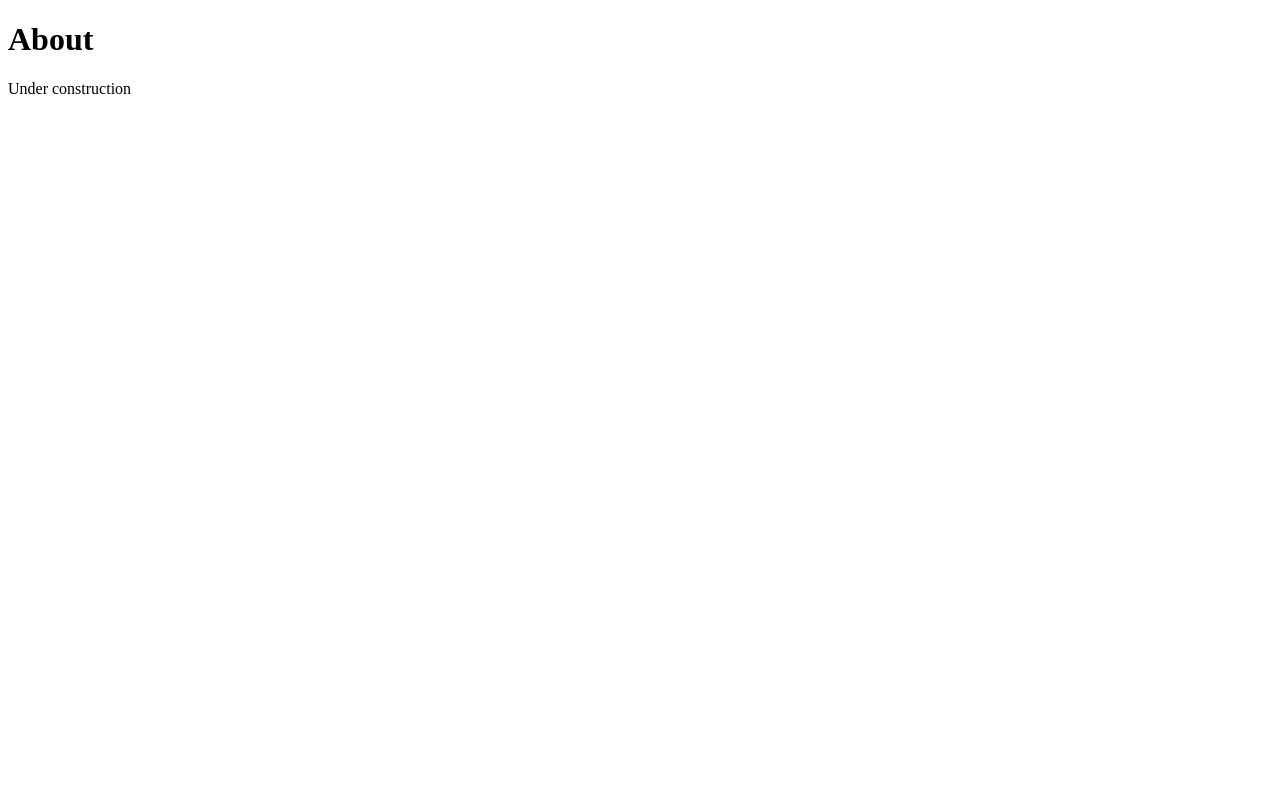
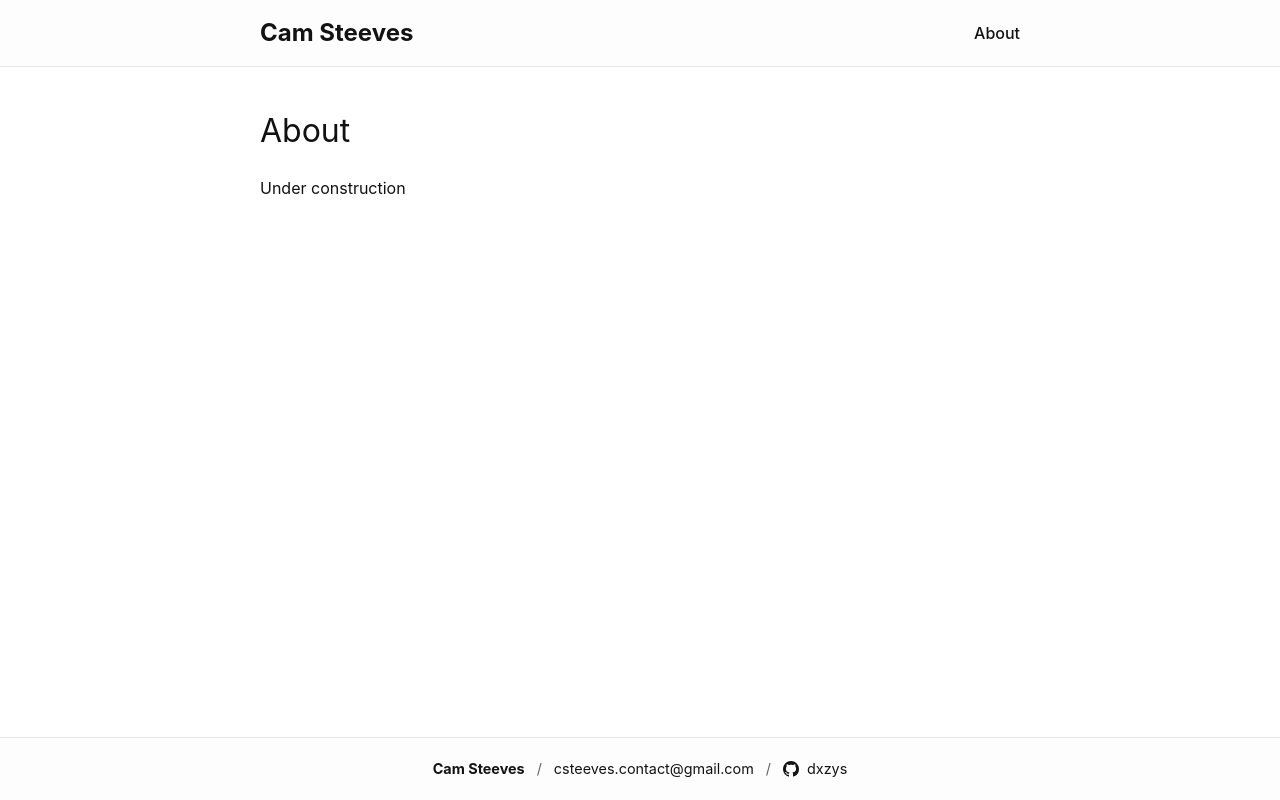
Before and after one commit to dxzys/site, a SvelteKit app: page /about in a window 1280 px wide. Built offline with nearby package versions, Linux system fonts and the light colour scheme.

Commit message:
setup blog system, home page, header/footer, etc.

```diff
--- /dev/null
+++ b/src/components/Footer.svelte
@@ -0,0 +1,61 @@
+<footer>
+    <div class="content">
+        <span class="name">Cam Steeves</span>
+        <span class="separator">/</span>
+        <a href="mailto:csteeves.contact@gmail.com">csteeves.contact@gmail.com</a> <!-- hoping to change this if/when i have a custom domain set up -->
+        <span class="separator">/</span>
+        <a href="https://github.com/dxzys" target="_blank">
+            <svg class="svg-icon" viewBox="0 0 16 16" width="16" height="16">
+                <path d="M8 0C3.58 0 0 3.58 0 8c0 3.54 2.29 6.53 5.47 7.59.4.07.55-.17.55-.38 0-.19-.01-.82-.01-1.49-2.01.37-2.53-.49-2.69-.94-.09-.23-.48-.94-.82-1.13-.28-.15-.68-.52-.01-.53.63-.01 1.08.58 1.23.82.72 1.21 1.87.87 2.33.66.07-.52.28-.87.51-1.07-1.78-.2-3.64-.89-3.64-3.95 0-.87.31-1.59.82-2.15-.08-.2-.36-1.02.08-2.12 0 0 .67-.21 2.2.82.64-.18 1.32-.27 2-.27.68 0 1.36.09 2 .27 1.53-1.04 2.2-.82 2.2-.82.44 1.1.16 1.92.08 2.12.51.56.82 1.27.82 2.15 0 3.07-1.87 3.75-3.65 3.95.29.25.54.73.54 1.48 0 1.07-.01 1.93-.01 2.2 0 .21.15.46.55.38A8.013 8.013 0 0 0 16 8c0-4.42-3.58-8-8-8z"/>
+            </svg>
+            dxzys
+        </a>
+    </div>
+</footer>
+
+<style>
+  footer {
+    background: #fdfdfd;
+    padding: 20px 0;
+    margin-top: 40px;
+    font-size: 0.9rem;
+    color: #131313;
+    border-top: 1px solid #e8e8e8;
+  }
+
+  .content {
+    max-width: 800px;
+    margin: 0 auto;
+    padding: 0 20px;
+    display: flex;
+    align-items: center;
+    justify-content: center;
+    gap: 0.5rem;
+    flex-wrap: wrap;
+  }
+
+  .name {
+    font-weight: bold;
+  }
+
+  .separator {
+    color: #646464;
+    margin: 0 0.25rem;
+  }
+
+  a {
+    color: #131313;
+    text-decoration: none;
+    display: flex;
+    align-items: center;
+    gap: 0.5rem;
+  }
+
+  a:hover {
+    text-decoration: underline;
+  }
+
+  svg {
+    fill: currentColor;
+  }
+</style>
--- /dev/null
+++ b/src/components/Header.svelte
@@ -0,0 +1,52 @@
+<header>
+    <div class="content">
+        <a href="/" class="title">Cam Steeves</a>
+        <nav>
+            <a href="/about">About</a>
+        </nav>
+    </div>
+</header>
+
+<style>
+    header {
+        background: #fdfdfd;
+        padding: 15px 0;
+        border-bottom: 1px solid #e8e8e8;
+    }
+
+    .content {
+        max-width: 800px;
+        margin: 0 auto;
+        padding: 0 20px;
+        display: flex;
+        align-items: center;
+        justify-content: space-between;
+    }
+
+    .title {
+        font-size: 1.5rem;
+        font-weight: bold;
+        color: #131313;
+        text-decoration: none;
+    }
+
+    .title:hover {
+        text-decoration: underline;
+    }
+
+    nav {
+        display: flex;
+        gap: 1.5rem;
+    }
+
+    nav a {
+        color: #131313;
+        text-decoration: none;
+        font-size: 1rem;
+        font-weight: 500;
+    }
+
+    nav a:hover {
+        text-decoration: underline;
+    }
+</style>
--- a/src/routes/+layout.svelte
+++ b/src/routes/+layout.svelte
@@ -1,5 +1,8 @@
 <script lang="ts">
+	import '../styles/global.css';
 	import favicon from '$lib/assets/favicon.svg';
+	import Header from '../components/Header.svelte';
+	import Footer from '../components/Footer.svelte';
 
 	let { children } = $props();
 </script>
@@ -8,4 +11,12 @@
 	<link rel="icon" href={favicon} />
 </svelte:head>
 
-{@render children?.()}
+<div class="site">
+	<Header />
+
+	<main>
+	    {@render children?.()}
+	</main>
+
+	<Footer />
+</div>
--- /dev/null
+++ b/src/routes/api/posts/+server.js
@@ -0,0 +1,35 @@
+import { json } from '@sveltejs/kit';
+
+async function getPosts() {
+	let posts = [];
+
+	const paths = import.meta.glob('/src/routes/blog/*.svx', { eager: true });
+
+	for (const path in paths) {
+		const file = paths[path];
+		const slug = path.split('/').at(-1)?.replace('.svx', '');
+
+		if (file && typeof file === 'object' && 'metadata' in file && slug) {
+			const metadata = file.metadata;
+			if (metadata && typeof metadata === 'object' && 'title' in metadata && 'date' in metadata) {
+				const post = {
+					title: metadata.title,
+					date: metadata.date,
+					slug
+				};
+				posts.push(post);
+			}
+		}
+	}
+
+	posts = posts.sort(
+		(first, second) => new Date(String(second.date)).getTime() - new Date(String(first.date)).getTime()
+	);
+
+	return posts;
+}
+
+export async function GET() {
+	const posts = await getPosts();
+	return json(posts);
+}
--- /dev/null
+++ b/src/styles/global.css
@@ -0,0 +1,52 @@
+* {
+    box-sizing: border-box;
+    scroll-behavior: smooth;
+    line-height: 1.5;
+    font-family: 'Inter', sans-serif;
+    font-optical-sizing: auto;
+    font-weight: 400;
+}
+
+body {
+    height: 100%;
+    margin: 0;
+    padding: 0;
+    color: #111;
+    background: #fff;
+}
+
+.site {
+  min-height: 100vh;
+  display: flex;
+  flex-direction: column;
+}
+
+main {
+  flex: 1;
+  max-width: 800px;
+  margin: 0 auto;
+  padding: 40px 20px;
+  width: 100%;
+}
+
+h1 {
+    margin-top: 0;
+}
+
+h2 {
+    margin-top: 0;
+}
+
+h3 {
+	margin: 0 0 0.1rem 0;
+	font-size: 1.5rem;
+}
+
+a {
+    color: #0645ad;
+    text-decoration: none;
+}
+
+a:hover {
+    text-decoration: underline;
+}
```
Also changed, not shown: src/routes/+page.js (added, +8 -0 lines), src/routes/+page.svelte (+57 -2 lines), 1 other file (tests, documents, lock files or other folders).
